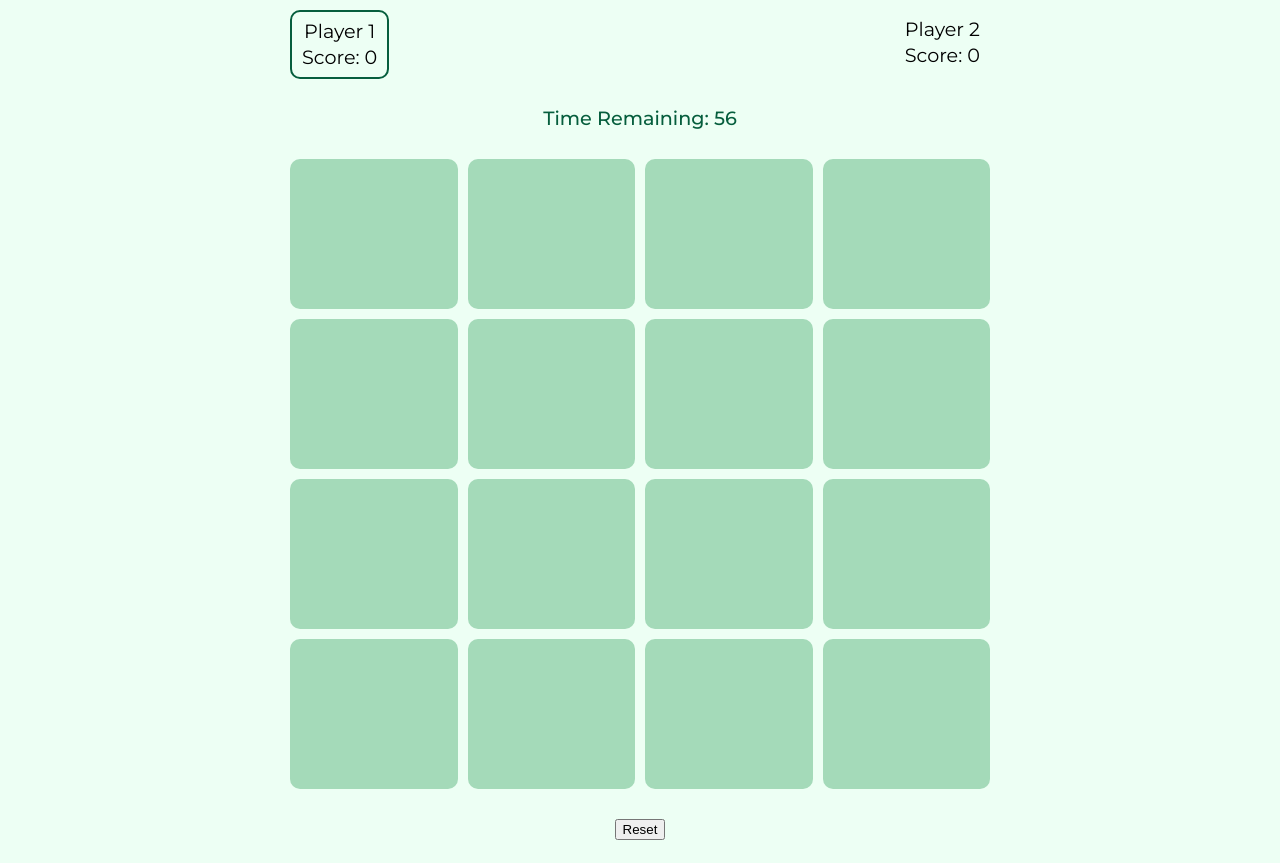
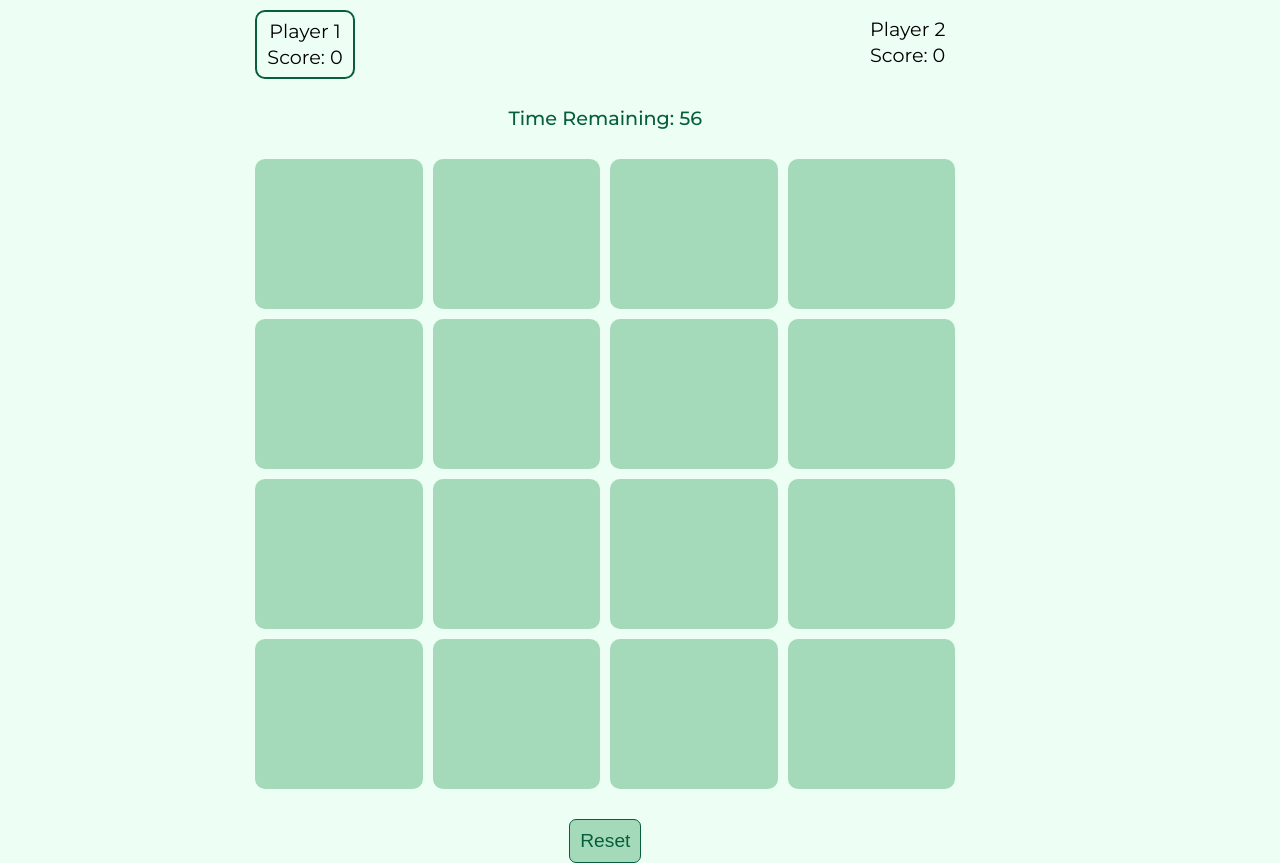
Before and after one commit to pranshu-simform/PracticalTest-HTML-CSS-JS-TS, a website built with Parcel: page index.html in a window 1280 px wide. Shown: the part 60-923 px from the top of the page. Before the commit the page ends 900 px from the top, so only its background shows below. Built offline with nearby package versions, Linux system fonts and the light colour scheme; a web font is replaced by a local one.

Commit message:
Add(feature/UI): style the reset game button

```diff
--- a/index.html
+++ b/index.html
@@ -24,13 +24,13 @@
             </div>
         </div>
         <p id="playerTime">Time Remaining: 60</p>
-        <!-- <p class="gameresult"></p>
-        <button>Rematch</button> -->
-        <!-- <p>Time</p> -->
-        <div class="gamecontainer">
-        </div>
+        <div class="gamecontainer"></div>
 
         <button class="resetgame">Reset</button>
     </div>
+    <div class="resultcontainer">
+        <p class="gameresult"></p>
+        <button>Rematch</button>
+    </div>
 </body>
 </html>
--- a/style.css
+++ b/style.css
@@ -69,11 +69,10 @@ body {
     text-align: center;
     align-items: center;
     justify-content: center;
-    min-height: 100vh;
+    min-height: 90vh;
     width: 90%;
     max-width: 700px;
     margin: auto;
-    /* background-color: var(--color-green6); */
 }
 
 .memorygame__title{
@@ -126,5 +125,28 @@ body {
 }
 
 .gamecontainer > button:hover{
+    opacity: 0.8;
+}
+
+.gamecontainer > button:active{
     opacity: 0.7;
 }
+
+.resetgame{
+    padding: 10px;
+    font-size: 1.2rem;
+    font-weight: var(--font-weight-md);
+    background-color: var(--color-green5);
+    color: var(--color-green2);
+    border: 1.5px solid var(--color-green2);
+    border-radius: 7px;
+    cursor: pointer;
+}
+
+.resetgame:hover{
+    opacity: 0.9;
+}
+
+.resetgame:active{
+    opacity: 0.7;
+}
```
